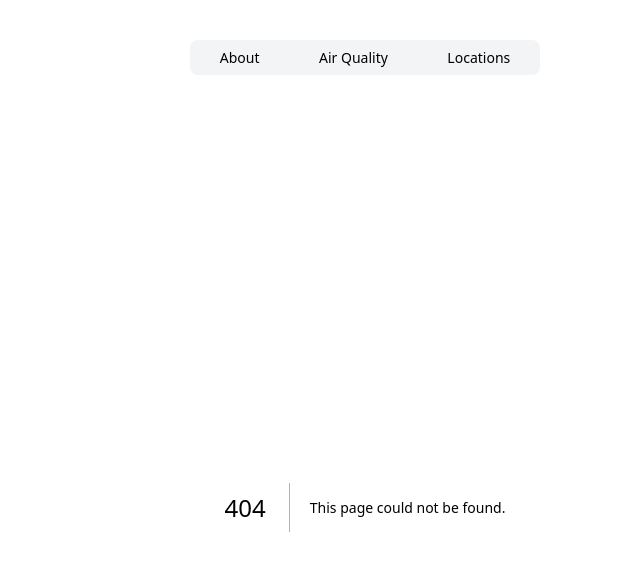
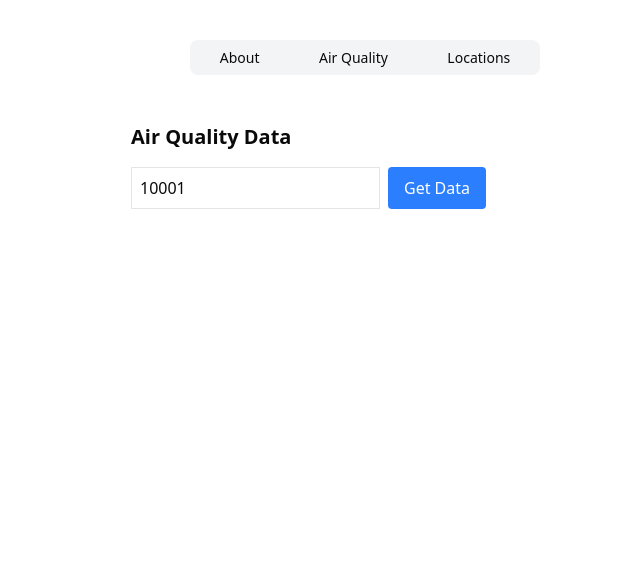
Before and after one commit to evefonwu/aqi-dashboard, a Next.js app: page /dashboard in a window 1280 px wide. Before the commit this address had no page. Shown: the top 570 px of the page, without its empty margins (275-915 px from the left). Built offline with nearby package versions, Linux system fonts and the light colour scheme.

Commit message:
add api route with server side env vars

```diff
--- /dev/null
+++ b/app/api/air-quality/route.ts
@@ -0,0 +1,44 @@
+// API endpoint
+
+import { NextRequest, NextResponse } from "next/server";
+
+// server-side env vars
+const base = process.env.AIRNOW_BASE_URL;
+const apikey = process.env.AIRNOW_API_KEY;
+
+const today = new Date().toISOString().split("T")[0]; // yyyy-mm-dd
+
+function getAirNowUrl(zip: string) {
+  // construct API URL for observed AirNow AQI data, today by zipcode
+  const url = `${base}&zipCode=${zip}&date=${today}&distance=150&API_KEY=${apikey}`;
+  return url;
+}
+
+export async function GET(request: NextRequest) {
+  const searchParams = request.nextUrl.searchParams;
+  const zip = searchParams.get("zip");
+
+  if (!zip) {
+    return NextResponse.json(
+      { error: "Zip code is required" },
+      { status: 400 }
+    );
+  }
+
+  try {
+    const url = getAirNowUrl(zip);
+    const response = await fetch(url);
+    if (!response.ok) {
+      throw new Error(`AirNow API responded with status: ${response.status}`);
+    }
+
+    const data = await response.json();
+    return NextResponse.json(data);
+  } catch (error) {
+    console.error("Error:", error);
+    return NextResponse.json(
+      { error: "Failed to fetch air quality data" },
+      { status: 500 }
+    );
+  }
+}
--- /dev/null
+++ b/app/dashboard/page-test.tsx
@@ -0,0 +1,76 @@
+"use client";
+
+import { useState } from "react";
+
+// fetch air quality data for one zipcode
+export default function AirQualityPage() {
+  const [zipCode, setZipCode] = useState("10001");
+  const [data, setData] = useState(null);
+  const [loading, setLoading] = useState(false);
+  const [error, setError] = useState(null);
+
+  async function fetchData() {
+    try {
+      setLoading(true);
+      setError(null);
+      // call API endpoint /app/air-quality
+      const url = `/api/air-quality?zip=${encodeURIComponent(zipCode)}`;
+      const response = await fetch(url);
+      console.log("Response status:", response.status);
+
+      if (!response.ok) {
+        const errorText = await response.text();
+        throw new Error(
+          `Failed to fetch data: ${response.status} ${errorText}`
+        );
+      }
+
+      const result = await response.json();
+      console.log("Received data:", result);
+      setData(result);
+    } catch (err: any) {
+      console.error("Error in fetchData:", err);
+      setError(err.message);
+    } finally {
+      setLoading(false);
+    }
+  }
+
+  return (
+    <div className="p-4 max-w-xl mx-auto">
+      <h1 className="text-xl font-bold mb-4">Air Quality Data</h1>
+
+      <div className="flex mb-4">
+        <input
+          type="text"
+          value={zipCode}
+          onChange={(e) => setZipCode(e.target.value)}
+          className="border p-2 mr-2"
+          placeholder="Enter zip code"
+        />
+        <button
+          onClick={fetchData}
+          className="bg-blue-500 text-white px-4 py-2 rounded"
+          disabled={loading}
+        >
+          {loading ? "Loading..." : "Get Data"}
+        </button>
+      </div>
+
+      {error && (
+        <div className="bg-red-100 text-red-700 p-3 rounded mb-4">
+          Error: {error}
+        </div>
+      )}
+
+      {data && (
+        <div className="border p-4 rounded">
+          <h2 className="font-semibold mb-2">Results:</h2>
+          <pre className="bg-gray-100 p-2 overflow-auto text-xs">
+            {JSON.stringify(data, null, 2)}
+          </pre>
+        </div>
+      )}
+    </div>
+  );
+}
--- /dev/null
+++ b/app/dashboard/page.tsx
@@ -0,0 +1,75 @@
+"use client";
+
+import { useState } from "react";
+
+export default function AirQualityPage() {
+  const [zipCode, setZipCode] = useState("10001");
+  const [data, setData] = useState(null);
+  const [loading, setLoading] = useState(false);
+  const [error, setError] = useState(null);
+
+  async function fetchData() {
+    try {
+      setLoading(true);
+      setError(null);
+      // call API endpoint /app/air-quality
+      const url = `/api/air-quality?zip=${encodeURIComponent(zipCode)}`;
+      const response = await fetch(url);
+      console.log("Response status:", response.status);
+
+      if (!response.ok) {
+        const errorText = await response.text();
+        throw new Error(
+          `Failed to fetch data: ${response.status} ${errorText}`
+        );
+      }
+
+      const result = await response.json();
+      console.log("Received data:", result);
+      setData(result);
+    } catch (err: any) {
+      console.error("Error in fetchData:", err);
+      setError(err.message);
+    } finally {
+      setLoading(false);
+    }
+  }
+
+  return (
+    <div className="p-4 max-w-xl mx-auto">
+      <h1 className="text-xl font-bold mb-4">Air Quality Data</h1>
+
+      <div className="flex mb-4">
+        <input
+          type="text"
+          value={zipCode}
+          onChange={(e) => setZipCode(e.target.value)}
+          className="border p-2 mr-2"
+          placeholder="Enter zip code"
+        />
+        <button
+          onClick={fetchData}
+          className="bg-blue-500 text-white px-4 py-2 rounded"
+          disabled={loading}
+        >
+          {loading ? "Loading..." : "Get Data"}
+        </button>
+      </div>
+
+      {error && (
+        <div className="bg-red-100 text-red-700 p-3 rounded mb-4">
+          Error: {error}
+        </div>
+      )}
+
+      {data && (
+        <div className="border p-4 rounded">
+          <h2 className="font-semibold mb-2">Results:</h2>
+          <pre className="bg-gray-100 p-2 overflow-auto text-xs">
+            {JSON.stringify(data, null, 2)}
+          </pre>
+        </div>
+      )}
+    </div>
+  );
+}
```
